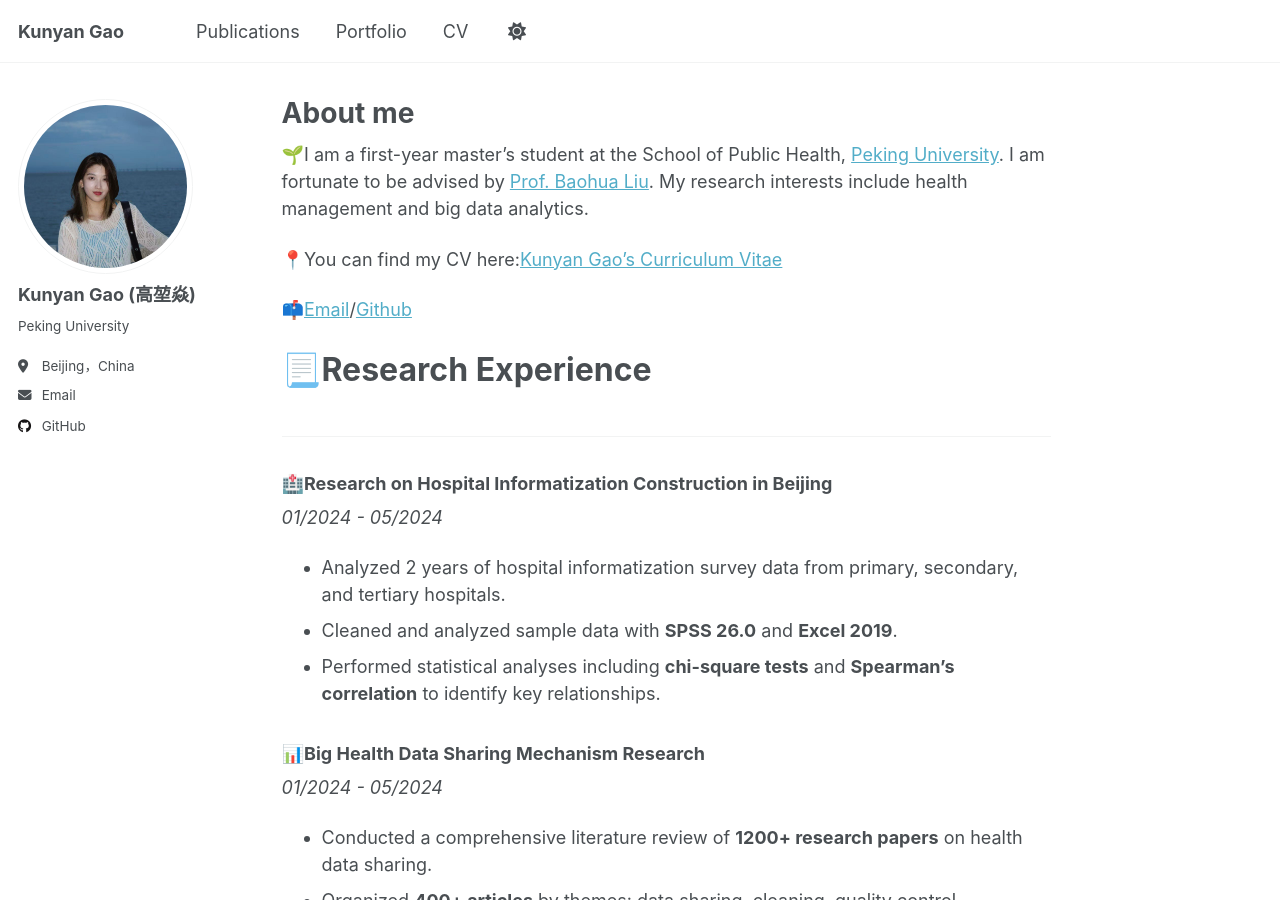
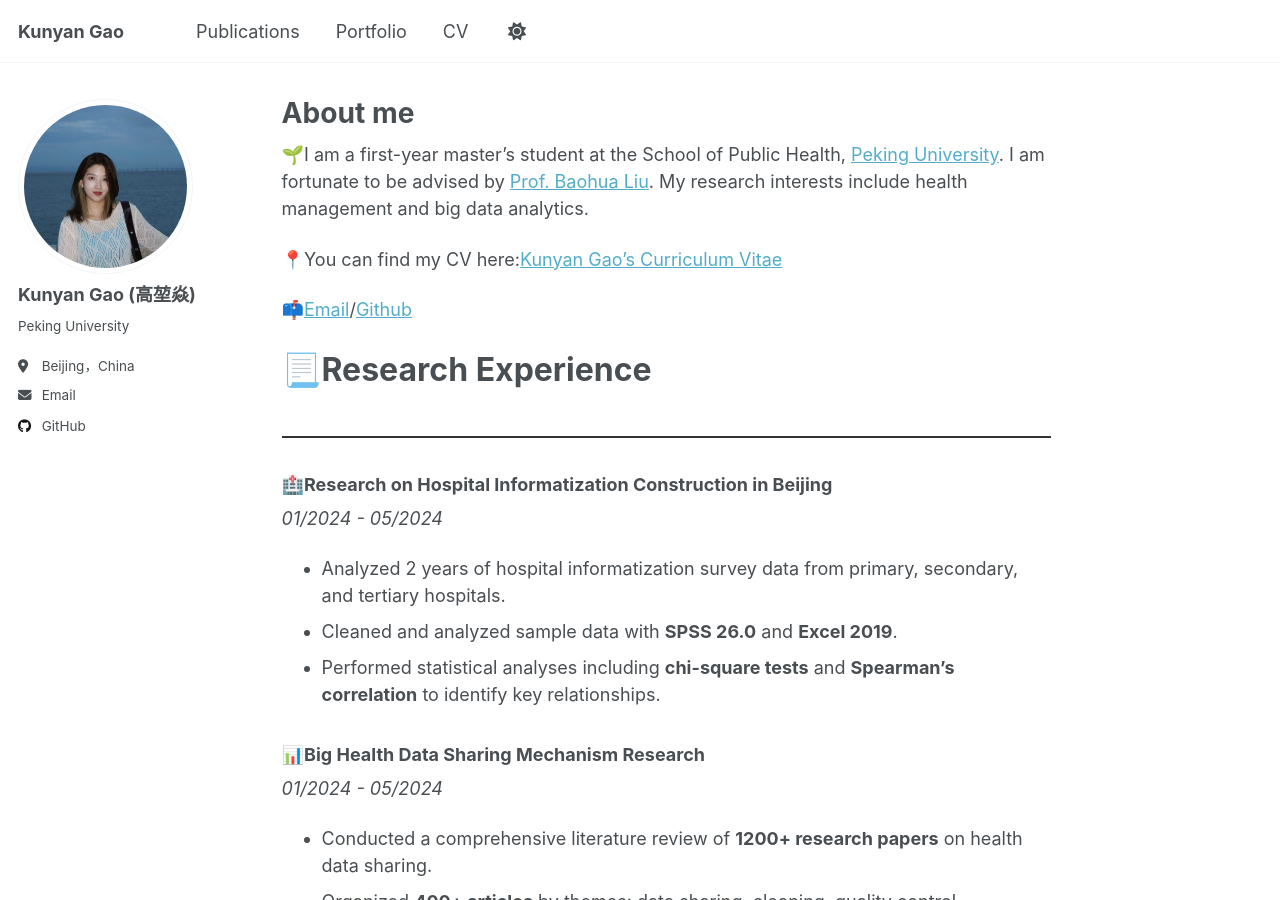
Before and after one commit to Alissa0106/Alissa0106.github.io, a Jekyll site: the page built from _pages/about.md, in a window 1280 px wide and 900 px high. Built offline with Jekyll 4.4.1, drawn with Linux system fonts in a browser that asks for light colours; a script that is not in the unit is left out.

Commit message:
Update about.md

```diff
--- a/_pages/about.md
+++ b/_pages/about.md
@@ -14,7 +14,7 @@ redirect_from:
 📫[Email](gaokunyan25@stu.pku.edu.com)/[Github](https://alissa0106.github.io/)
 
 <p style="font-size: 32px; font-weight: bold;">📃Research Experience</p>
----
+<hr style="border: none; border-top: 2px solid #333; margin: 20px 0;">
 <h3 align="left">🏥Research on Hospital Informatization Construction in Beijing</h3>
 *01/2024 - 05/2024*
 - Analyzed 2 years of hospital informatization survey data from primary, secondary, and tertiary hospitals.
@@ -40,18 +40,18 @@ redirect_from:
 - Reviewed **50+ scholarly articles** to inform survey design and data interpretation.
 
 <p style="font-size: 32px; font-weight: bold;">🖥️Connect with me</p>
----
+<hr style="border: none; border-top: 2px solid #333; margin: 20px 0;">
 <p align="left">
 <a href="https://github.com/Alissa0106" target="blank"><img align="center" src="https://raw.githubusercontent.com/rahuldkjain/github-profile-readme-generator/master/src/images/icons/Social/github.svg" alt="Alissa0106" height="30" width="40" /></a>
 </p>
 
 <p style="font-size: 32px; font-weight: bold;">📚Languages and Tools</p>
----
+<hr style="border: none; border-top: 2px solid #333; margin: 20px 0;">
 *   **中文**：Native
 *   **English**：IELTS 6.5
 
 <p style="font-size: 32px; font-weight: bold;">🛠️Programming & Statistical Analysis</p>
----
+<hr style="border: none; border-top: 2px solid #333; margin: 20px 0;">
 <p align="left">
   <a href="https://www.r-project.org/" target="_blank" rel="noreferrer">
     <img src="https://raw.githubusercontent.com/devicons/devicon/master/icons/r/r-original.svg" alt="R" width="40" height="40"/>
```
